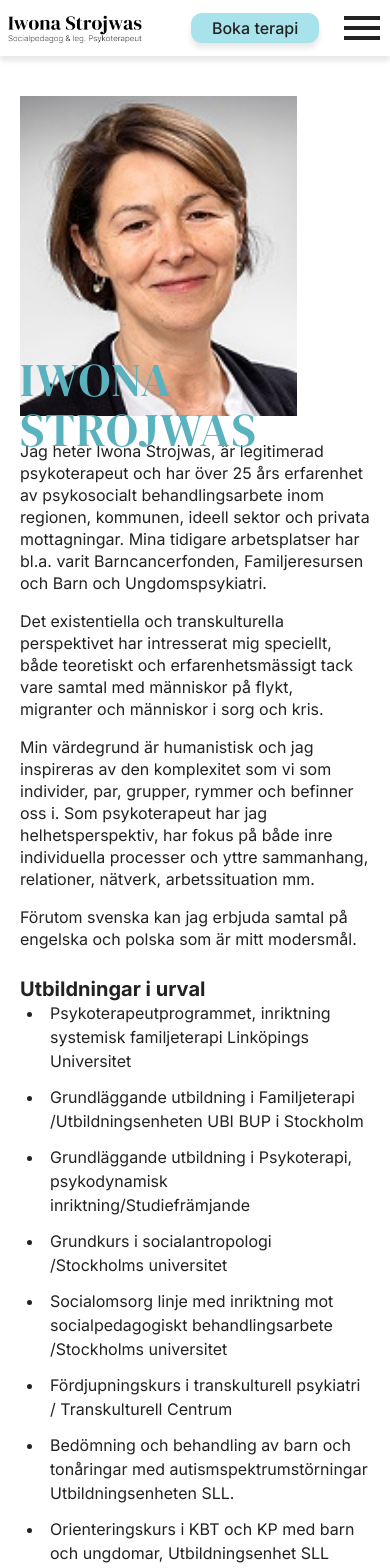
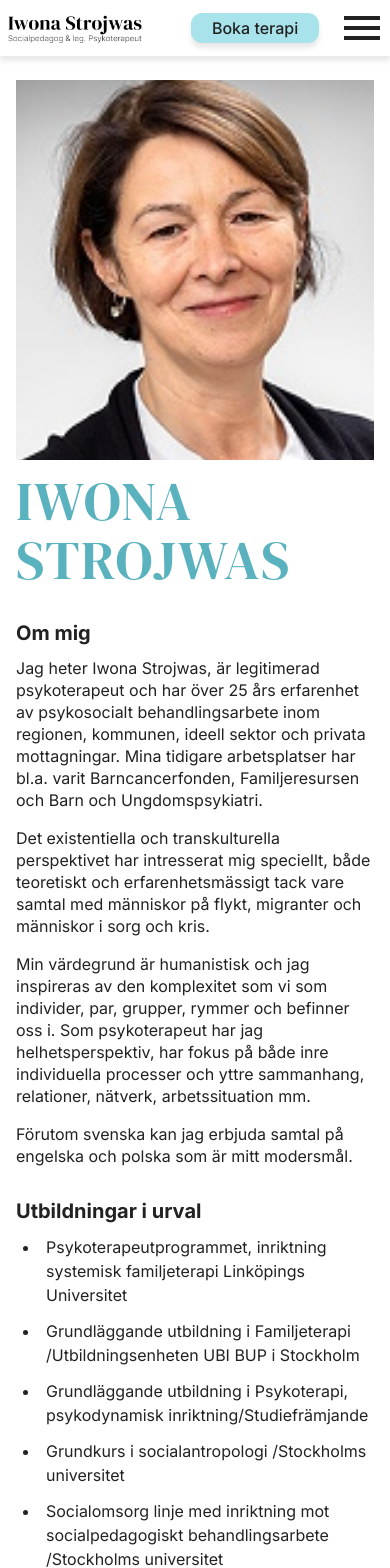
Before and after one commit to Vera-Sjunnesson/iwona-strojwas, a React (Vite) app in the folder code/: page /om in a window 390 px wide. Shown: the top 1568 px of the page. Built offline with nearby package versions, Linux system fonts and the light colour scheme.

Commit message:
layout and responsiveness of about and info page

```diff
--- a/code/src/components/hero/index.tsx
+++ b/code/src/components/hero/index.tsx
@@ -15,7 +15,9 @@ export const HeroSection = () => {
         color="inverted"
         photographerName="Foto: Karl Gabor"/>
       <article className="absolute xl:left-20 xl:bottom-20 lg:left-0 lg:bottom-0 flex flex-col lg:py-6 sm:px-3 lgx:px-12 lgx:py-12 max-w-lg">
-        <Heading color="secondary" className="mb-3">
+        <Heading
+          color="secondary"
+          className="mb-3">
           DITT INRE VÄLMÅENDE
         </Heading>
         <Text color="secondary" level={2} weight="medium">
--- a/code/src/components/photoTag/index.tsx
+++ b/code/src/components/photoTag/index.tsx
@@ -13,7 +13,7 @@ export const PhotoTag = ({photographerName, color, website = false, isPositionLe
     {website
       ? (
         <Text
-          level={2}
+          level={3}
           color={color}
           fontStyle="italic"
           className="absolute bottom-0 right-0 z-40 text-white italic p-1">
@@ -28,7 +28,7 @@ export const PhotoTag = ({photographerName, color, website = false, isPositionLe
         </Text>
       ):(
         <Text
-        level={2}
+        level={3}
         color={color}
         fontStyle="italic"
         className={
--- a/code/src/css/index.css
+++ b/code/src/css/index.css
@@ -33,10 +33,8 @@
 
   /* Background */
   --color-background-default: #ffffff;
-  --color-background-float: #e2e2e2;
-  --color-background-inline: #f1f1f1;
-  --color-background-inverted: #A8E3EB;
-  --color-background-multiply: #595959;
+  --color-background-secondary: #A8E3EB;
+  --color-background-tertiary: #be665a;
 }
 
 body {
@@ -44,13 +42,16 @@ body {
 }
 
 a {
+  font-family: "Inter", sans-serif;
   font-weight: 400;
   color: var(--color-text-default);
   text-decoration: none;
 }
 
-a:hover {
-  color: #CB4A4A;
+@media (min-width: 1280px) {
+  a:hover {
+    color: #CB4A4A;
+  }
 }
 
 h1, h2, h3, h5, h6 {
--- a/code/src/pages/AboutPage.tsx
+++ b/code/src/pages/AboutPage.tsx
@@ -1,6 +1,5 @@
 import iwonaPortrait from "../assets/iwona-strojwas.jpg"
-import { ArticleCard } from "../ui/Card/Card"
-import { Heading } from "../ui/Typography"
+import { Heading, Text } from "../ui/Typography"
 
 const educationList = [
   { id: 1, text: "Psykoterapeutprogrammet, inriktning systemisk familjeterapi Linköpings Universitet" },
@@ -15,30 +14,40 @@ const educationList = [
 
 export const AboutPage = () => {
   return (
-    <div className="sm:px-2 pb-24 pt-12 lgx:flex lgx:flex-col h-auto">
-      <ArticleCard
-        articleImg={iwonaPortrait}
-        featuredHeading="IWONA STROJWAS"
-        paragraph1="Jag heter Iwona Strojwas, är legitimerad psykoterapeut och har över 25 års erfarenhet av
+    <div className="py-20 px-4 lgx:py-32 xl:py-40 lgx:px-10 xl:px-0 xl:flex xl:justify-center">
+      <article className="flex flex-col-reverse sx:grid sx:grid-cols-2 lgx:gap-16 xl:gap-32 xl:max-w-[70%]">
+        <section>
+          <Heading
+            level={4}
+            weight="bold"
+            className="mb-3">
+            Om mig
+          </Heading>
+          <Text level={2}>
+            Jag heter Iwona Strojwas, är legitimerad psykoterapeut och har över 25 års erfarenhet av
             psykosocialt behandlingsarbete inom regionen, kommunen, ideell sektor och privata
             mottagningar. Mina tidigare arbetsplatser har bl.a. varit Barncancerfonden, Familjeresursen
-        och Barn och Ungdomspsykiatri."
-        paragraph2="Det existentiella och transkulturella perspektivet har intresserat mig speciellt, både teoretiskt
+            och Barn och Ungdomspsykiatri.
+          </Text>
+          <Text level={2} className="mt-4">
+            Det existentiella och transkulturella perspektivet har intresserat mig speciellt, både teoretiskt
             och erfarenhetsmässigt tack vare samtal med människor på flykt, migranter och människor i
-        sorg och kris."
-        paragraph3="Min värdegrund är humanistisk och jag inspireras av den komplexitet som vi som individer,
+            sorg och kris.
+          </Text>
+          <Text level={2} className="mt-4">
+            Min värdegrund är humanistisk och jag inspireras av den komplexitet som vi som individer,
             par, grupper, rymmer och befinner oss i. Som psykoterapeut har jag helhetsperspektiv, har
             fokus på både inre individuella processer och yttre sammanhang, relationer, nätverk,
-        arbetssituation mm."
-        paragraph4="Förutom svenska kan jag erbjuda samtal på engelska och polska som är mitt modersmål."
-        headingPosition="lgx:right-36 xl:-bottom-2 xl:right-44 2xl:right-52 sx:max-w-48 sm:-bottom-10"
-        gridColumns="grid-leftLarge"
-        columnDirection="column-reverse"
-        imgSize="xl:h-4/6 lg:h-80 lg:max-w-72" />
-      <section className="flex flex-col sx:items-center xl:-[100vh] lgx:h-[70vh] sm:px-3 lgx:pb-24">
-        <div className="xl:grid xl:grid-cols-2 lgx:w-[90%] xl:max-w-[70%] flex flex-col-reverse xl:items-center lg:items-start gap-8">
-          <div>
-              <Heading level={4} weight="bold">
+            arbetssituation mm.
+          </Text>
+          <Text level={2} className="mt-4 mb-8">
+            Förutom svenska kan jag erbjuda samtal på engelska och polska som är mitt modersmål.
+          </Text>
+          <div className="flex flex-col">
+            <Heading
+              level={4}
+              weight="bold"
+              className="mb-3">
               Utbildningar i urval
             </Heading>
               <ul className="list-disc">
@@ -49,8 +58,14 @@ export const AboutPage = () => {
                 ))}
               </ul>
           </div>
-        </div>
         </section>
+        <section className="max-w-full pb-8 flex flex-col gap-2">
+          <img src={iwonaPortrait} className="object-cover max-w-full w-96 sx:w-[400px] sm:h-96 sx:h-[30rem] pb-1" />
+          <Heading color="tertiary">
+            IWONA STROJWAS
+          </Heading>
+        </section>
+      </article>
     </div>
   )
 }
--- a/code/src/ui/Button/Button.module.css
+++ b/code/src/ui/Button/Button.module.css
@@ -1,6 +1,4 @@
 .btn {
-  background-color: var(--color-background-inverted);
-  color: var(--color-text-default);
   align-items: center;
   cursor: pointer;
   display: flex;
@@ -11,6 +9,18 @@
   align-self: center;
   box-shadow: 0 5px 5px 0px rgba(34,34,34,0.1);
 
+}
+
+/* Button variants */
+
+.btn--primary {
+  background-color: var(--color-background-secondary);
+  color: var(--color-text-default);
+}
+
+.btn--secondary {
+  background-color: var(--color-background-tertiary);
+  color: var(--color-text-inverted);
 }
 
 /*
--- a/code/src/ui/Button/Button.tsx
+++ b/code/src/ui/Button/Button.tsx
@@ -1,11 +1,16 @@
 import ButtonStyles from './Button.module.css'
+
+export type ButtonType =
+  | 'primary'
+  | 'secondary'
 
 export type ButtonSize = 'small' | 'medium'
 
-type LinkProps = {
+type ButtonProps = {
   children: React.ReactNode
   className?: string
   buttonSize?: ButtonSize
+  type?: ButtonType
   href?: string
 }
 
@@ -15,13 +20,18 @@ export const Button = (
       children,
       className,
       buttonSize = 'medium',
+      type = 'primary',
       href,
-    }: LinkProps
+    }: ButtonProps
   ) => {
     const classes = [ButtonStyles['btn']]
 
     if (buttonSize) {
       classes.push(ButtonStyles[`btn--${buttonSize}`])
+    }
+
+    if (type) {
+      classes.push(ButtonStyles[`btn--${type}`])
     }
 
     if (className) {
--- a/code/src/ui/Card/Card.tsx
+++ b/code/src/ui/Card/Card.tsx
@@ -72,7 +72,10 @@ export const ArticleCard = ({
     <section key={keyTag} className={sectionClasses.join(' ')}>
       <article className={cardClasses.join(' ')}>
         <section className={cardSectionClasses.join(' ')}>
-          <Heading level={4} weight="bold">
+          <Heading
+            level={4}
+            weight="bold"
+            className="mb-3">
             {heading}
           </Heading>
           <Text level={2}>
--- a/code/src/ui/Typography/Heading.module.css
+++ b/code/src/ui/Typography/Heading.module.css
@@ -8,8 +8,8 @@
 */
 
 h1.typography-heading {
-  font-size: 12vw;
-  line-height: 13vw;
+  font-size: 14vw;
+  line-height: 15vw;
   letter-spacing: .1rem;
 }
 
--- a/code/src/ui/Typography/Text.module.css
+++ b/code/src/ui/Typography/Text.module.css
@@ -32,13 +32,13 @@
 }
 
 .typography-text--responsive {
-  color: var(--color-heading-secondary);
+  color: var(--color-heading-tertiary);
 }
 
 @media (min-width: 1280px) {
 
   .typography-text--responsive {
-    color: var(--color-heading-tertiary);
+    color: var(--color-heading-secondary);
   }
 }
 
```
Also changed, not shown: code/src/pages/InfoPage.tsx (+32 -17 lines), code/src/assets/climbing2.jpg (added), code/src/css/tailwind.css. Lines whose indentation alone changed are shown as unchanged.
